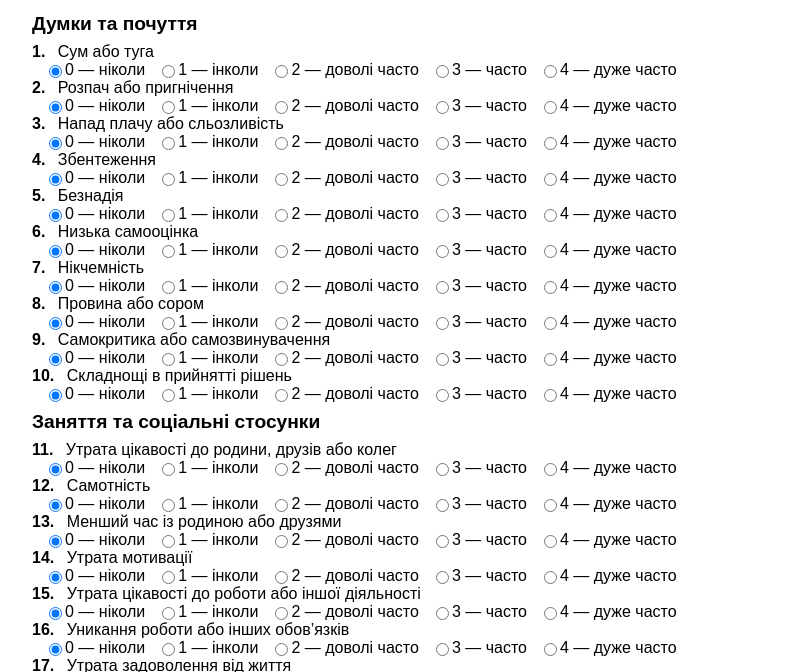
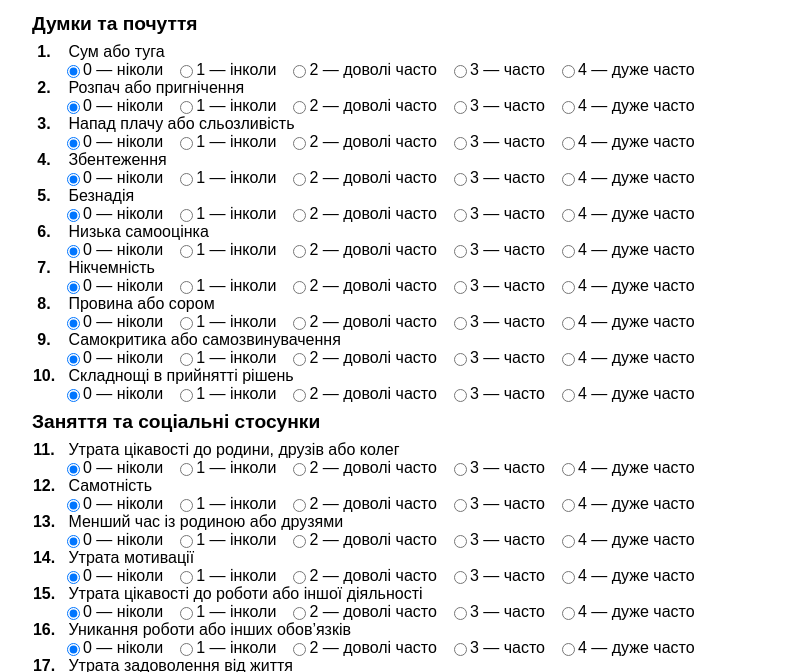
Before and after one commit to sai7602/Burns-Depression-Checklist, a plain HTML site: page index.html in a window 1280 px wide. Shown: the part 105-777 px from the top of the page, without its empty margins (158-963 px from the left). Drawn offline with Linux system fonts and the light colour scheme.

Commit message:
update styles

```diff
--- a/style.css
+++ b/style.css
@@ -23,11 +23,14 @@ p.lead {
 .qnum {
 	font-weight: 700;
 	margin-right: 8px;
+	width: 24px;
+	display: inline-block;
+	text-align: center;
 }
 
 /* Відповіді */
 .options {
-	margin-left: 12px;
+	margin-left: 30px;
 	display: flex;
 	flex-wrap: wrap;
 	gap: 6px 12px; /* мінімальний відступ між елементами */
```
